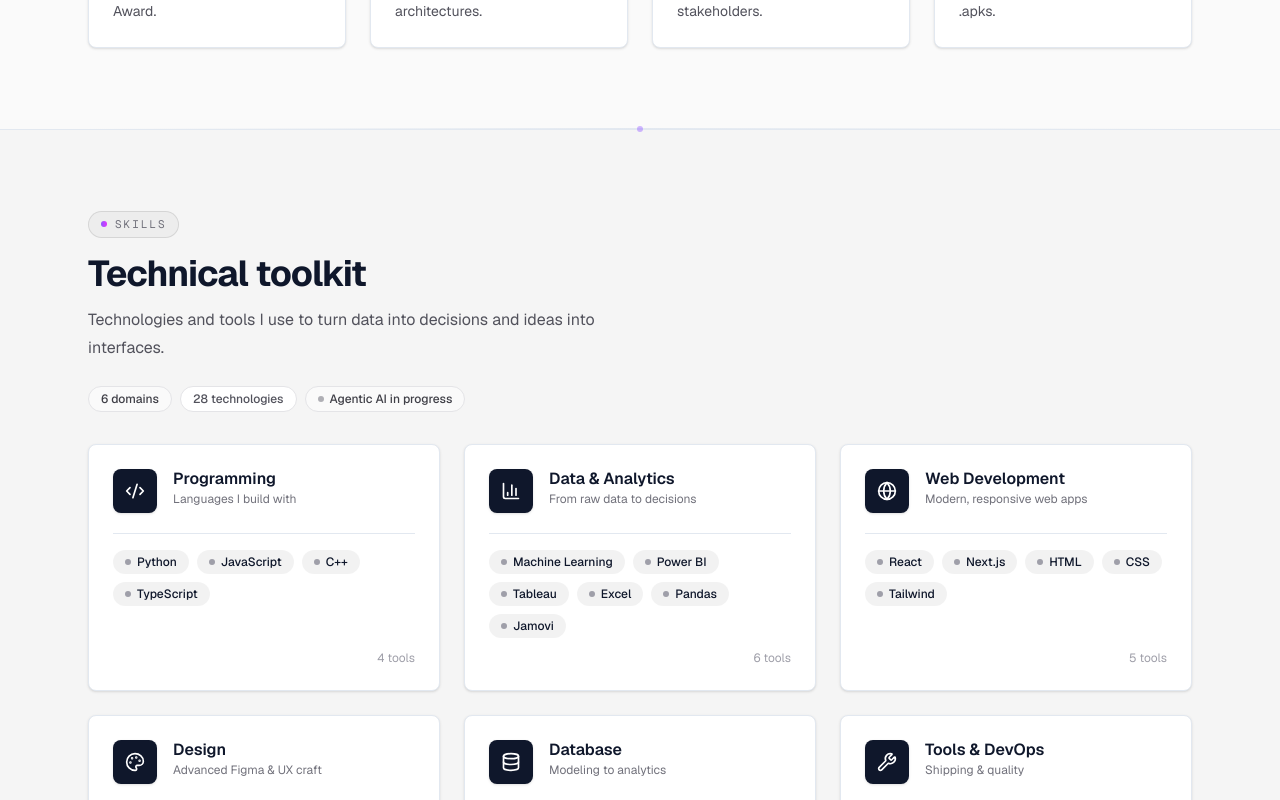
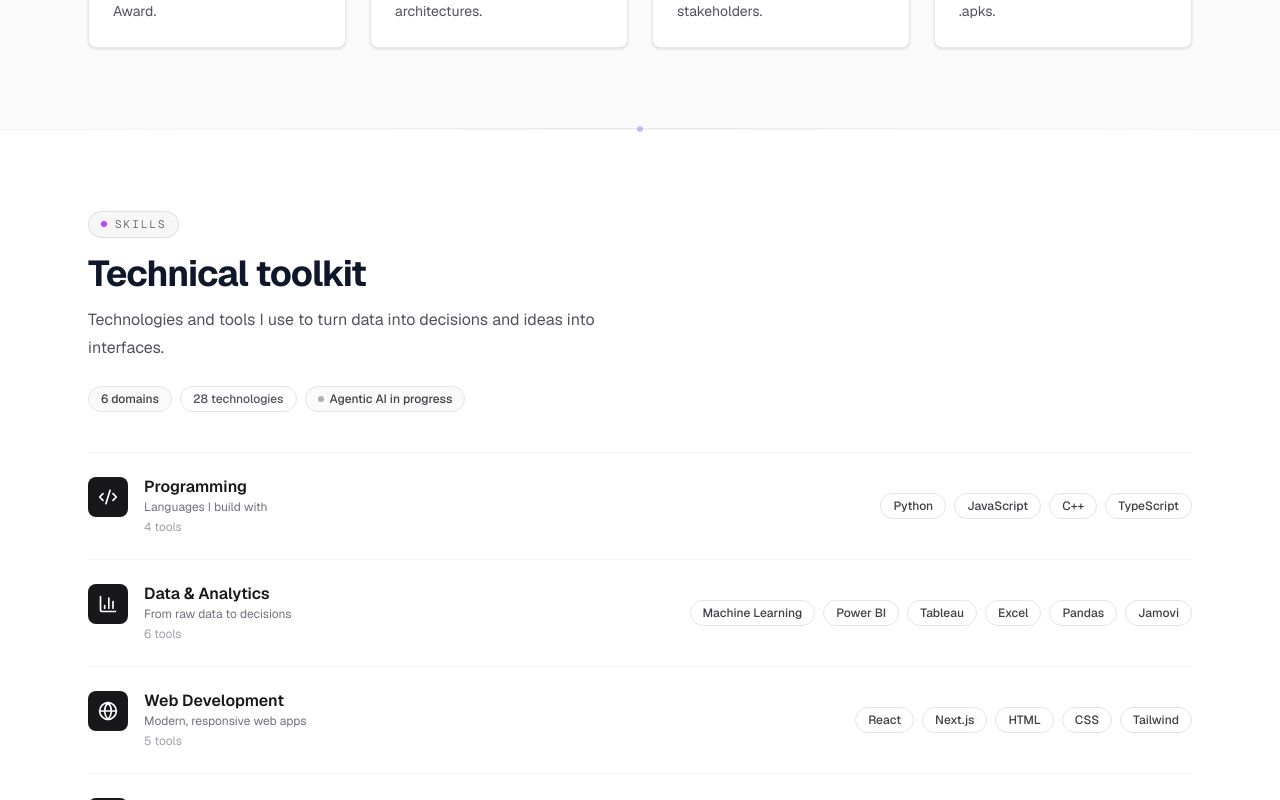
Before and after one commit to jacobconradquendangan-portfolio/portfolio-website-v2, a Next.js app: page / in a window 1280 px wide. Shown: the part 1320-2120 px from the top of the page. Built offline with nearby package versions, Linux system fonts and the light colour scheme.

Commit message:
Refactor Skills component layout and styling for improved readability and consistency

```diff
--- a/src/components/Skills.tsx
+++ b/src/components/Skills.tsx
@@ -14,7 +14,7 @@ const icons: Record<string, typeof Code2> = {
 
 export default function Skills() {
   return (
-    <section id="skills" className="scroll-mt-24 border-y border-slate-200 bg-black/[.02] dark:border-white/[.06] dark:bg-white/[.02]">
+    <section id="skills" className="scroll-mt-24 border-y border-zinc-100 bg-white dark:border-white/[.06] dark:bg-white/[.02]">
       <div className="mx-auto max-w-6xl px-6 py-20">
         <SectionHeading
           eyebrow="Skills"
@@ -26,37 +26,32 @@ export default function Skills() {
           <span className="rounded-full border border-zinc-200 bg-white px-3 py-1 text-zinc-600 dark:border-zinc-700 dark:bg-zinc-800 dark:text-zinc-400">{skills.reduce((n, g) => n + g.items.length, 0)} technologies</span>
           <span className="rounded-full border border-zinc-200 bg-zinc-50 px-3 py-1 text-zinc-700 dark:border-zinc-700 dark:bg-zinc-800 dark:text-zinc-300 flex items-center gap-1.5"><span className="h-1.5 w-1.5 rounded-full bg-zinc-500 animate-pulse" /> Agentic AI in progress</span>
         </div>
-        <Stagger className="mt-8 grid gap-6 sm:grid-cols-2 lg:grid-cols-3">
+
+        <Stagger className="mt-10 divide-y divide-zinc-100 border-y border-zinc-100 dark:divide-zinc-800 dark:border-zinc-800">
           {skills.map((g) => {
             const Icon = icons[g.icon] ?? Code2;
             return (
               <StaggerItem key={g.category}>
-                <div className="group relative flex h-full flex-col overflow-hidden rounded-lg border border-slate-200 bg-white p-6 shadow-sm transition-all duration-200 hover:-translate-y-1 hover:border-zinc-300 hover:shadow-md dark:border-white/[.09] dark:bg-slate-900">
-                  <div className="absolute inset-x-0 top-0 h-1 bg-slate-900 opacity-0 transition-opacity duration-200 group-hover:opacity-100 dark:bg-white" />
-                  <div className="flex items-start gap-4">
-                    <span className="grid h-11 w-11 shrink-0 place-items-center rounded-lg bg-slate-900 text-white shadow-sm transition-transform duration-200 group-hover:scale-105 group-hover:rotate-1">
+                <div className="flex flex-col gap-4 py-6 sm:flex-row sm:items-center sm:justify-between">
+                  <div className="flex gap-4 sm:min-w-[260px]">
+                    <span className="grid h-10 w-10 shrink-0 place-items-center rounded-lg bg-zinc-900 text-white dark:bg-white dark:text-zinc-900">
                       <Icon className="h-5 w-5" />
                     </span>
-                    <div className="min-w-0">
-                      <h3 className="font-semibold leading-tight">{g.category}</h3>
+                    <div>
+                      <h3 className="font-semibold leading-tight text-zinc-900 dark:text-zinc-100">{g.category}</h3>
                       <p className="mt-0.5 text-xs leading-4 text-zinc-500">{g.description}</p>
+                      <p className="mt-1 text-xs text-zinc-400">{g.items.length} tools</p>
                     </div>
                   </div>
-                  <div className="mt-5 flex-1 border-t border-slate-200 pt-4 dark:border-white/[.08]">
-                    <div className="flex flex-wrap gap-2">
+                  <div className="flex flex-wrap gap-2 sm:max-w-[60%] sm:justify-end">
                     {g.items.map((s) => (
                       <span
                         key={s}
-                          className="inline-flex items-center gap-1.5 rounded-full bg-black/[.05] px-3 py-1 text-xs font-medium transition hover:bg-black/[.09] dark:bg-white/[.07] dark:hover:bg-white/[.12]"
+                        className="inline-flex items-center gap-1.5 rounded-full border border-zinc-200 bg-white px-3 py-1 text-xs font-medium text-zinc-700 dark:border-zinc-700 dark:bg-zinc-800 dark:text-zinc-300"
                       >
-                          <span className="h-1.5 w-1.5 rounded-full bg-zinc-400 group-hover:bg-zinc-600 transition-colors" />
                         {s}
                       </span>
                     ))}
-                    </div>
-                  </div>
-                  <div className="mt-auto flex justify-end pt-3 text-xs text-zinc-400">
-                    <span>{g.items.length} tools</span>
                   </div>
                 </div>
               </StaggerItem>
```
Lines whose indentation alone changed are shown as unchanged.
